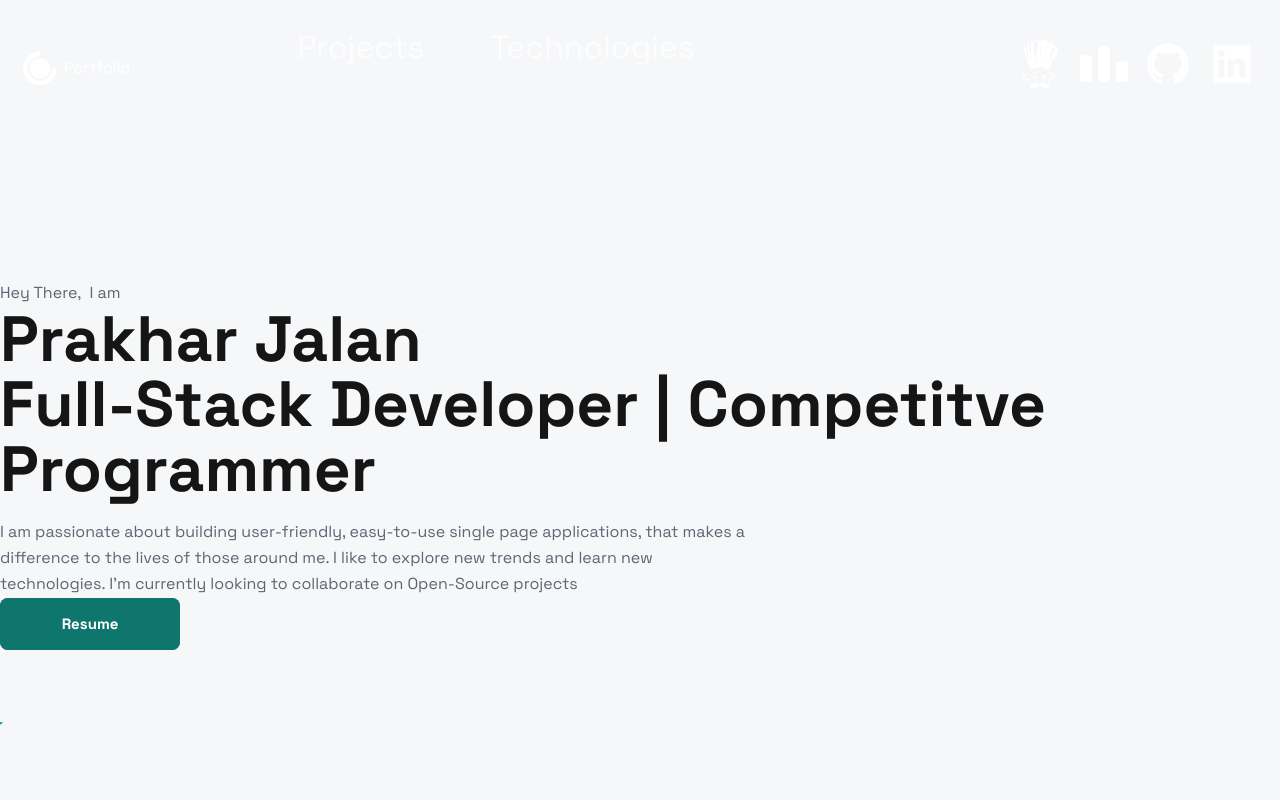
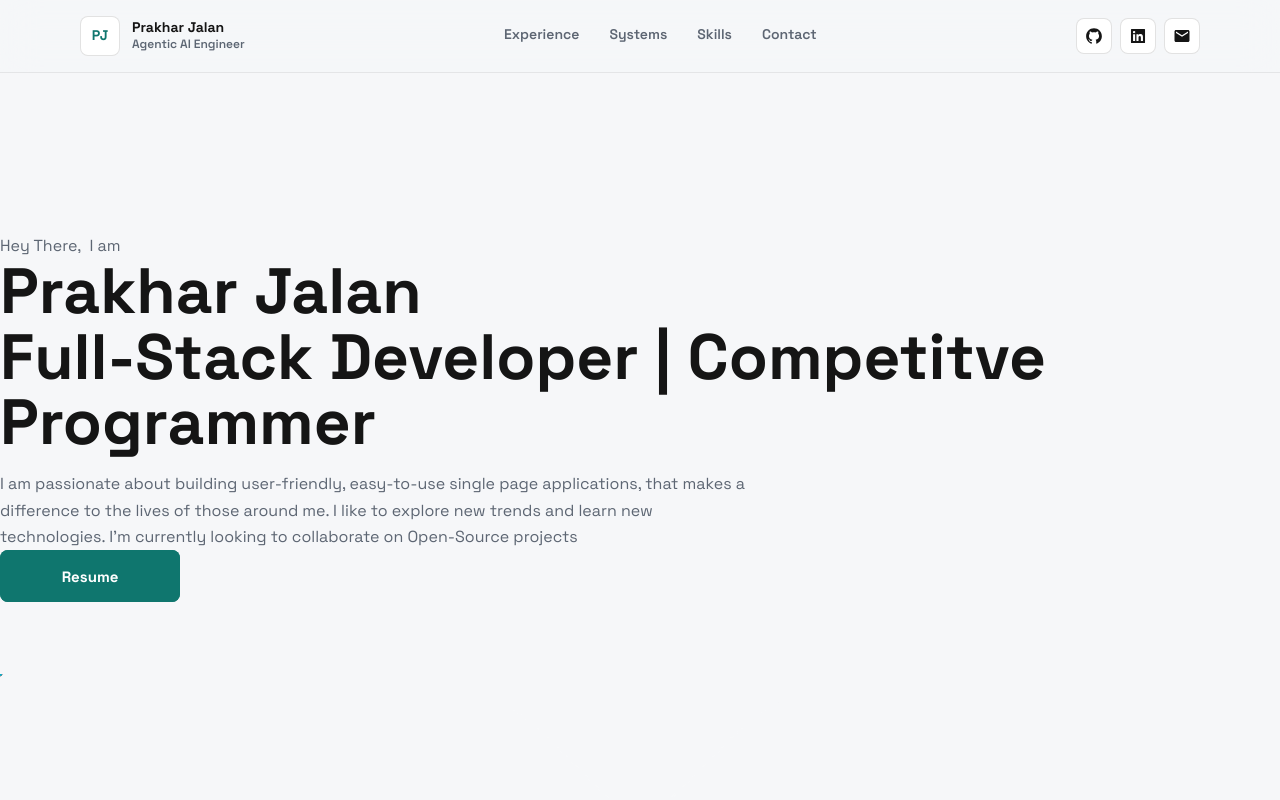
Before and after one commit to jalanprakhar/jalanprakhar, a Next.js app: page / in a window 1280 px wide. Shown: the top 800 px of the page. Built offline with nearby package versions, Linux system fonts and the light colour scheme.

Commit message:
feat(01-01): rebuild shell navigation and footer

```diff
--- a/src/components/Footer/Footer.js
+++ b/src/components/Footer/Footer.js
@@ -1,46 +1,70 @@
-import React from 'react';
-import { AiFillGithub, AiFillLinkedin } from 'react-icons/ai';
-import { SiCodechef, SiCodeforces } from 'react-icons/si';
+import React from 'react'
+import { AiFillGithub, AiFillLinkedin } from 'react-icons/ai'
+import { MdEmail } from 'react-icons/md'
 
-import { SocialIcons } from '../Header/HeaderStyles';
-import { CompanyContainer, FooterWrapper, LinkColumn, LinkItem, LinkList, LinkTitle, Slogan, SocialContainer, SocialIconsContainer } from './FooterStyles';
+import { profile, profileLinks } from '../../constants/constants'
+import {
+  FooterInner,
+  FooterMeta,
+  FooterWrapper,
+  LinkItem,
+  LinkList,
+  LinkTitle,
+  Slogan,
+  SocialIcon,
+  SocialList,
+} from './FooterStyles'
+
+const icons = {
+  github: AiFillGithub,
+  linkedin: AiFillLinkedin,
+  email: MdEmail,
+}
+
+const isExternal = (href) => href.startsWith('http')
 
 const Footer = () => {
   return (
     <FooterWrapper>
-      <LinkList>
-        <LinkColumn>
-          <LinkTitle>Call</LinkTitle>
-          <LinkItem href="tel:+919892836847">+91 9892836847</LinkItem>
-        </LinkColumn>
-        <LinkColumn>
-          <LinkTitle>Email</LinkTitle>
-          <LinkItem href="mailto:jalansprakhar@gmail.com">
-            jalansprakhar@gmail.com
-          </LinkItem>
-        </LinkColumn>
-      </LinkList>
-      <SocialIconsContainer>
-        <CompanyContainer>
-          <Slogan>Learning one tech stack at a time</Slogan>
-        </CompanyContainer>
-        <SocialContainer>
-          <SocialIcons href="https://github.com/jalanprakhar">
-            <AiFillGithub size="3rem" />
-          </SocialIcons>
-          <SocialIcons href="https://www.linkedin.com/in/prakhar-jalan-54aa07201/">
-            <AiFillLinkedin size="3rem" />
-          </SocialIcons>
-          <SocialIcons href="https://www.codechef.com/users/jalanprakhar1">
-            <SiCodechef size="3rem" />
-          </SocialIcons>
-          <SocialIcons href="https://codeforces.com/profile/jalanprakhar">
-            <SiCodeforces size="3rem" />
-          </SocialIcons>
-        </SocialContainer>
-      </SocialIconsContainer>
+      <FooterInner>
+        <FooterMeta>
+          <LinkTitle>{profile.name}</LinkTitle>
+          <Slogan>Agentic AI systems, backend platforms, and reliability-focused engineering.</Slogan>
+        </FooterMeta>
+
+        <LinkList>
+          <li>
+            <LinkTitle>Email</LinkTitle>
+            <LinkItem href={`mailto:${profile.email}`}>{profile.email}</LinkItem>
+          </li>
+          <li>
+            <LinkTitle>Location</LinkTitle>
+            <span>{profile.location}</span>
+          </li>
+        </LinkList>
+
+        <SocialList aria-label="Footer profile links">
+          {profileLinks.map((link) => {
+            const Icon = icons[link.type]
+            const external = isExternal(link.href)
+
+            return (
+              <li key={link.href}>
+                <SocialIcon
+                  href={link.href}
+                  aria-label={link.label}
+                  target={external ? '_blank' : undefined}
+                  rel={external ? 'noopener noreferrer' : undefined}
+                >
+                  <Icon aria-hidden="true" />
+                </SocialIcon>
+              </li>
+            )
+          })}
+        </SocialList>
+      </FooterInner>
     </FooterWrapper>
-  );
-};
+  )
+}
 
 export default Footer;
--- a/src/components/Footer/FooterStyles.js
+++ b/src/components/Footer/FooterStyles.js
@@ -1,159 +1,118 @@
-import styled from "styled-components"
+import styled from 'styled-components'
 
-export const FooterWrapper = styled.section`
-	width: calc(100vw - 96px);
-  max-width: 1040px;
-  padding: 2rem 48px 40px;
-  margin: 1rem auto;
-  box-sizing: content-box;
+export const FooterWrapper = styled.footer`
+  width: 100%;
+  border-top: 1px solid ${({ theme }) => theme.colors.border};
+  background: ${({ theme }) => theme.colors.text};
+  color: #fff;
+`
 
+export const FooterInner = styled.div`
+  display: grid;
+  grid-template-columns: 1.4fr 1fr auto;
+  gap: 32px;
+  align-items: start;
+  width: min(1120px, calc(100% - 48px));
+  margin: 0 auto;
+  padding: 40px 0;
 
-  @media ${props => props.theme.breakpoints.sm} {
-    padding: 0 16px 48px;
-    width: calc(100vw - 32px);
+  @media ${({ theme }) => theme.breakpoints.md} {
+    grid-template-columns: 1fr;
+  }
+
+  @media ${({ theme }) => theme.breakpoints.sm} {
+    width: min(100% - 40px, 1120px);
+  }
+`
+
+export const FooterMeta = styled.div`
+  max-width: 520px;
+`
+
+export const LinkTitle = styled.p`
+  margin: 0 0 10px;
+  color: rgba(255, 255, 255, 0.58);
+  font-size: 12px;
+  font-weight: 700;
+  line-height: 1.3;
+  letter-spacing: 0;
+  text-transform: uppercase;
+`
+
+export const Slogan = styled.p`
+  margin: 0;
+  color: rgba(255, 255, 255, 0.82);
+  font-size: 16px;
+  line-height: 1.6;
+`
+
+export const LinkList = styled.ul`
+  display: grid;
+  grid-template-columns: repeat(2, minmax(0, 1fr));
+  gap: 24px;
+  margin: 0;
+  padding: 0;
+
+  span {
+    color: rgba(255, 255, 255, 0.82);
+    font-size: 15px;
+    line-height: 1.5;
+  }
+
+  @media ${({ theme }) => theme.breakpoints.sm} {
+    grid-template-columns: 1fr;
   }
 `
 
 export const LinkItem = styled.a`
-	font-size: 18px;
-	line-height: 30px;
-	color: rgba(255, 255, 255, 0.75);
-	margin-bottom: 16px;
-	transition: .3s ease;
-	position: relative;
-	left: 0;
+  color: rgba(255, 255, 255, 0.86);
+  font-size: 15px;
+  font-weight: 600;
+  line-height: 1.5;
+  transition: color 180ms ease;
 
   &:hover {
     color: #fff;
-		left: 6px;
-	}
-
-	@media ${props => props.theme.breakpoints.md} {
-		font-size: 16px;
-		line-height: 28px;
-		display: flex;
-	}
-
-	@media ${props => props.theme.breakpoints.sm} {
-		font-size: 8px;
-		line-height: 14px;
-		margin-bottom: 8px;
-		display: flex;
-		align-items: center;
   }
 `
 
-export const SocialIconsContainer = styled.div`
-max-width: 1040px;
+export const SocialList = styled.ul`
   display: flex;
-justify-content: space-between;
+  align-items: center;
+  justify-content: flex-end;
+  gap: 8px;
+  margin: 0;
+  padding: 0;
 
-@media ${props => props.theme.breakpoints.md}{
-  display: flex;
-  justify-content: space-between;
-}
-
-@media ${props => props.theme.breakpoints.sm}{
-  display: flex;
-	width: 100%;
-  flex-direction: column;
+  @media ${({ theme }) => theme.breakpoints.md} {
+    justify-content: flex-start;
   }
 `
 
-export const CompanyContainer = styled.div`
-  display: flex;
-	align-items:baseline;
-	flex-wrap: wrap;
-	margin-right: auto;
+export const SocialIcon = styled.a`
+  display: inline-flex;
+  align-items: center;
+  justify-content: center;
+  width: 38px;
+  height: 38px;
+  border: 1px solid rgba(255, 255, 255, 0.18);
+  border-radius: 8px;
+  color: #fff;
+  transition: border-color 180ms ease, color 180ms ease, transform 180ms ease;
 
-
-	@media ${props => props.theme.breakpoints.md}{
-		flex-direction: column;
-		align-items: baseline;
+  svg {
+    width: 18px;
+    height: 18px;
   }
 
-	@media ${props => props.theme.breakpoints.sm}{
-		display: flex;
-		flex-direction: column;
-		margin: 0 0 32px;
-		align-items: center;
+  &:hover {
+    border-color: ${({ theme }) => theme.colors.accent};
+    color: ${({ theme }) => theme.colors.accent};
+    transform: translateY(-1px);
   }
 `
 
-
-export const Slogan = styled.p`
-	color: rgba(255, 255, 255, 0.5);
-	min-width: 280px;
-	letter-spacing: 0.02em;
-	font-size: 18px;
-	line-height: 30px;
-	padding: 1rem;
-
-	@media ${props => props.theme.breakpoints.md}{
-		font-size: 16px;
-		line-height: 28px;
-	}
-
-	@media ${props => props.theme.breakpoints.sm}{
-		line-height: 22px;
-		font-size: 14px;
-		min-width: 100px;
-	}
-`
-
-export const SocialContainer = styled.div`
-	display: flex;
-  align-items: center;
-
-	@media ${props => props.theme.breakpoints.md}{
-		justify-content: center;
-		padding-right: 16px;
-		flex-wrap: wrap;
-	}
-`
-
-
-export const LinkList = styled.ul`
-	border-top: 1px solid rgba(255, 255, 255, 0.1);
-  display: grid;
-	grid-template-columns: repeat(3, minmax(85px, 220px));
-	gap: 40px;
-  padding: 40px 0 28px;
-
-	@media ${props => props.theme.breakpoints.lg} {
-		padding: 32px 0 16px;
-	}
-
-	@media ${props => props.theme.breakpoints.md} {
-		width: 100%;
-		padding: 32px 0 16px;
-		gap: 16px;
-	}
-	@media ${props => props.theme.breakpoints.sm} {
-		width: 100%;
-		padding: 32px 4px 16px;
-		gap: 5px;
-	}
-`
-
-export const LinkColumn = styled.div`
-	display: flex;
-	flex-direction: column;
-	max-width: 220px;
-	width: 100%;
-`
-export const LinkTitle = styled.h4`
-	font-style: normal;
-	font-weight: 600;
-	font-size: 12px;
-	line-height: 24px;
-	text-transform: uppercase;
-	color: rgba(255, 255, 255, 0.4);
-	margin-bottom: 16px;
-
-	@media ${props => props.theme.breakpoints.sm} {
-		font-size: 10px;
-		line-height: 12px;
-		margin-bottom: 8px;
-	}
-`
+export const LinkColumn = styled.div``
+export const SocialIconsContainer = styled.div``
+export const CompanyContainer = styled.div``
+export const SocialContainer = styled.div``
--- a/src/components/Header/Header.js
+++ b/src/components/Header/Header.js
@@ -1,48 +1,68 @@
-import Link from 'next/link';
-import React from 'react';
-import { AiFillGithub, AiFillInstagram, AiFillLinkedin } from 'react-icons/ai';
-import { SiCodechef, SiCodeforces } from 'react-icons/si';
-import { DiCssdeck } from 'react-icons/di';
+import React from 'react'
+import { AiFillGithub, AiFillLinkedin } from 'react-icons/ai'
+import { MdEmail } from 'react-icons/md'
 
-import { Container, Div1, Div2, Div3, NavLink, SocialIcons } from './HeaderStyles';
+import { navItems, profile, profileLinks } from '../../constants/constants'
+import {
+  Brand,
+  BrandMark,
+  BrandText,
+  Container,
+  NavInner,
+  NavLink,
+  NavLinks,
+  SocialIcon,
+  SocialLinks,
+} from './HeaderStyles'
+
+const icons = {
+  github: AiFillGithub,
+  linkedin: AiFillLinkedin,
+  email: MdEmail,
+}
+
+const isExternal = (href) => href.startsWith('http')
 
 const Header = () => (
   <Container>
-    <Div1>
-      <Link href="/">
-        <a style={{ display: 'flex', alignItems: 'center', color: "white" }}>
-          <DiCssdeck size="3rem" /> <span>Portfolio</span>
-        </a>
-      </Link>
-    </Div1>
-    <Div2>
-      <li>
-        <Link href="#projects">
-          <NavLink>Projects</NavLink>
-        </Link>
-      </li>
-      <li>
-        <Link href="#tech">
-          <NavLink>Technologies</NavLink>
-        </Link>
-      </li>
+    <NavInner>
+      <Brand href="/" aria-label="Prakhar Jalan home">
+        <BrandMark>PJ</BrandMark>
+        <BrandText>
+          {profile.name}
+          <span>{profile.role}</span>
+        </BrandText>
+      </Brand>
 
-    </Div2>
-    <Div3>
-      <SocialIcons href="https://www.codechef.com/users/jalanprakhar1">
-        <SiCodechef size="3rem" />
-      </SocialIcons>
-      <SocialIcons href="https://codeforces.com/profile/jalanprakhar">
-        <SiCodeforces size="3rem" />
-      </SocialIcons>
-      <SocialIcons href="https://github.com/jalanprakhar">
-        <AiFillGithub size="3rem" />
-      </SocialIcons>
-      <SocialIcons href="https://www.linkedin.com/in/prakhar-jalan-54aa07201/">
-        <AiFillLinkedin size="3rem" />
-      </SocialIcons>
-    </Div3>
+      <NavLinks aria-label="Primary navigation: Experience, Systems, Skills, Contact">
+        {navItems.map((item) => (
+          <li key={item.href}>
+            <NavLink href={item.href}>{item.label}</NavLink>
+          </li>
+        ))}
+      </NavLinks>
+
+      <SocialLinks aria-label="Profile links">
+        {profileLinks.map((link) => {
+          const Icon = icons[link.type]
+          const external = isExternal(link.href)
+
+          return (
+            <li key={link.href}>
+              <SocialIcon
+                href={link.href}
+                aria-label={link.label}
+                target={external ? '_blank' : undefined}
+                rel={external ? 'noopener noreferrer' : undefined}
+              >
+                <Icon aria-hidden="true" />
+              </SocialIcon>
+            </li>
+          )
+        })}
+      </SocialLinks>
+    </NavInner>
   </Container>
-);
+)
 
 export default Header;
--- a/src/components/Header/HeaderStyles.js
+++ b/src/components/Header/HeaderStyles.js
@@ -1,124 +1,149 @@
-import { IoIosArrowDropdown } from 'react-icons/io';
-import styled from 'styled-components';
+import styled from 'styled-components'
 
-export const Container = styled.div`
-  display: grid;
-  grid-template-columns: repeat(5, 1fr);
-  grid-template-rows: 1fr;
-  grid-column-gap: 2rem;
-  padding: 1rem;
-  padding-top: 2rem;
+export const Container = styled.header`
+  position: sticky;
+  top: 0;
+  z-index: 20;
+  width: 100%;
+  border-bottom: 1px solid ${({ theme }) => theme.colors.softBorder};
+  background: rgba(246, 247, 249, 0.9);
+  backdrop-filter: blur(18px);
+`
 
-  @media ${(props) => props.theme.breakpoints.sm} {
-    display: grid;
-    grid-template-columns: repeat(5, 1fr);
-    grid-template-rows: repeat(2, 60px);
-    grid-column-gap: 0.5rem;
-    grid-row-gap: 0.5rem;
-  }
-`;
-export const Div1 = styled.div`
-  grid-area: 1 / 1 / 2 / 2;
+export const NavInner = styled.nav`
   display: flex;
-  flex-direction: row;
-  align-content: center;
-  @media ${(props) => props.theme.breakpoints.sm} {
-    grid-area: 1 / 1 / 2 / 3;
-  }
-`;
-export const Div2 = styled.div`
-  grid-area: 1 / 2 / 2 / 4;
-  display: flex;
-  justify-content: space-around;
-  @media ${(props) => props.theme.breakpoints.sm} {
-    grid-area: 2 / 2 / 3 / 5;
-  }
-`;
-export const Div3 = styled.div`
-  grid-area: 1 / 5 / 2 / 6;
-  display: flex;
-  justify-content: space-around;
   align-items: center;
-  @media ${(props) => props.theme.breakpoints.sm} {
-    align-items: center;
-    grid-area: 1 / 4 / 2 / 6;
-  }
-`;
+  justify-content: space-between;
+  gap: 24px;
+  width: min(1120px, calc(100% - 48px));
+  min-height: 72px;
+  margin: 0 auto;
 
-// Navigation Links
-export const NavLink = styled.a`
-  font-size: 2rem;
-  line-height: 32px;
-  color: rgba(255, 255, 255, 0.75);
-  transition: 0.4s ease;
-  &:hover {
-    color: #fff;
-    opacity: 1;
-    cursor: pointer;
-  }
-  @media ${(props) => props.theme.breakpoints.sm} {
-    padding: 0.5rem;
-  }
-`;
-
-/// DropDown Contact
-export const ContactDropDown = styled.button`
-  border: none;
-  display: flex;
-  position: relative;
-  background: none;
-  font-size: 1.7rem;
-
-  line-height: 32px;
-  color: rgba(255, 255, 255, 0.75);
-  cursor: pointer;
-  transition: 0.3s ease;
-
-  &:focus {
-    outline: none;
-  }
-  &:hover {
-    color: #fff;
+  @media ${({ theme }) => theme.breakpoints.md} {
+    align-items: flex-start;
+    flex-direction: column;
+    gap: 16px;
+    padding: 16px 0;
   }
 
-  @media ${(props) => props.theme.breakpoints.sm} {
-    padding: 0.4rem 0;
+  @media ${({ theme }) => theme.breakpoints.sm} {
+    width: min(100% - 40px, 1120px);
   }
-  @media ${(props) => props.theme.breakpoints.md} {
-    padding: 0;
+`
+
+export const Brand = styled.a`
+  display: inline-flex;
+  align-items: center;
+  gap: 12px;
+  min-width: max-content;
+  color: ${({ theme }) => theme.colors.text};
+`
+
+export const BrandMark = styled.span`
+  display: inline-flex;
+  align-items: center;
+  justify-content: center;
+  width: 40px;
+  height: 40px;
+  border: 1px solid ${({ theme }) => theme.colors.border};
+  border-radius: 8px;
+  background: ${({ theme }) => theme.colors.surface};
+  color: ${({ theme }) => theme.colors.accent};
+  font-size: 14px;
+  font-weight: 800;
+  line-height: 1;
+`
+
+export const BrandText = styled.span`
+  display: flex;
+  flex-direction: column;
+  color: ${({ theme }) => theme.colors.text};
+  font-size: 14px;
+  font-weight: 700;
+  line-height: 1.25;
+
+  span {
+    color: ${({ theme }) => theme.colors.mutedText};
+    font-size: 12px;
+    font-weight: 600;
   }
-`;
+`
 
-export const NavProductsIcon = styled(IoIosArrowDropdown)`
-  margin-left: 8px;
+export const NavLinks = styled.ul`
   display: flex;
-  align-self: center;
-  transition: 0.3s ease;
-  opacity: ${({ isOpen }) => (isOpen ? '1' : '.75')};
-  transform: ${({ isOpen }) => (isOpen ? 'scaleY(-1)' : 'scaleY(1)')};
+  align-items: center;
+  justify-content: center;
+  gap: 6px;
+  margin: 0;
+  padding: 0;
+
+  @media ${({ theme }) => theme.breakpoints.md} {
+    justify-content: flex-start;
+    flex-wrap: wrap;
+    width: 100%;
+  }
+`
+
+export const NavLink = styled.a`
+  display: inline-flex;
+  align-items: center;
+  min-height: 36px;
+  padding: 0 12px;
+  border-radius: 8px;
+  color: ${({ theme }) => theme.colors.mutedText};
+  font-size: 14px;
+  font-weight: 600;
+  line-height: 1.4;
+  transition: background 180ms ease, color 180ms ease;
 
   &:hover {
-    opacity: 1;
+    background: ${({ theme }) => theme.colors.surface};
+    color: ${({ theme }) => theme.colors.accent};
+  }
+`
+
+export const SocialLinks = styled.ul`
+  display: flex;
+  align-items: center;
+  justify-content: flex-end;
+  gap: 8px;
+  margin: 0;
+  padding: 0;
+
+  @media ${({ theme }) => theme.breakpoints.md} {
+    position: absolute;
+    top: 16px;
+    right: 0;
+  }
+`
+
+export const SocialIcon = styled.a`
+  display: inline-flex;
+  align-items: center;
+  justify-content: center;
+  width: 36px;
+  height: 36px;
+  border: 1px solid ${({ theme }) => theme.colors.border};
+  border-radius: 8px;
+  background: ${({ theme }) => theme.colors.surface};
+  color: ${({ theme }) => theme.colors.text};
+  transition: border-color 180ms ease, color 180ms ease, transform 180ms ease;
+
+  svg {
+    width: 18px;
+    height: 18px;
   }
 
-  @media ${(props) => props.theme.breakpoints.sm} {
-    margin: 2px 0 0 2px;
-    width: 15px;
-  }
-`;
-
-
-// Social Icons
-
-export const SocialIcons = styled.a`
-transition: 0.3s ease;
-color: white;
-border-radius: 50px;
-  padding: 8px;
-&:hover {
-    background-color: #212d45;
-    transform: scale(1.2);
-    cursor: pointer;
-
+  &:hover {
+    border-color: ${({ theme }) => theme.colors.accent};
+    color: ${({ theme }) => theme.colors.accent};
+    transform: translateY(-1px);
   }
 `
+
+export const Div1 = styled.div``
+export const Div2 = styled.div``
+export const Div3 = styled.div``
+export const ContactDropDown = styled.button``
+export const NavProductsIcon = styled.span``
+export const SocialIcons = SocialIcon
--- a/src/layout/Layout.js
+++ b/src/layout/Layout.js
@@ -7,9 +7,9 @@ import { Container } from './LayoutStyles'
 export const Layout = ({children}) => {
   return (
     <Container>
-     <Header/>
-     <main>{children}</main>
-     <Footer/>
+      <Header />
+      <main id="main-content">{children}</main>
+      <Footer />
     </Container>
   )
 }
```
Lines whose indentation alone changed are shown as unchanged.
